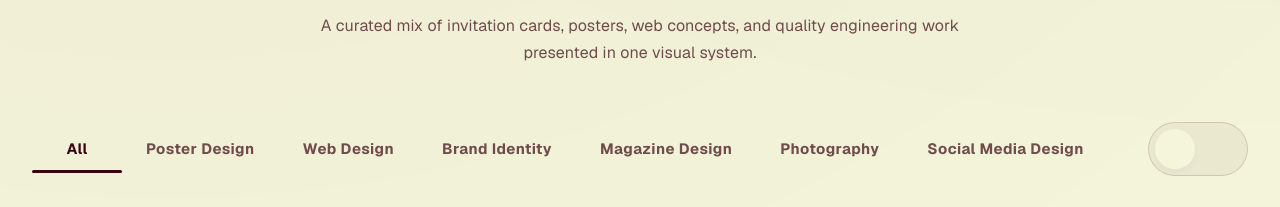
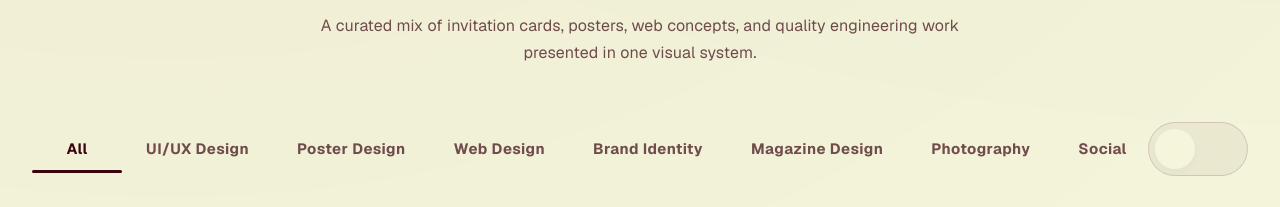
Before and after one commit to briella13/portfolio, a Next.js app: page / in a window 1280 px wide. Shown: the part 2100-2307 px from the top of the page. Built offline with nearby package versions, Linux system fonts and the light colour scheme; some icons are missing; what @mui/material-nextjs would draw is missing.

Commit message:
feat: add BusyBee project to portfolio

```diff
--- a/data/portfolio.tsx
+++ b/data/portfolio.tsx
@@ -53,6 +53,14 @@ export const featureCards: FeatureCard[] = [
 ];
 
 export const projectCards: ProjectCard[] = [
+  {
+    title: "BusyBee Task Manager",
+    category: "UI/UX Design",
+    image: "/images/projects/busybee.png",
+    description: "Desktop and mobile user interface design for BusyBee.",
+    details: "A comprehensive UI/UX design for a productivity application, featuring both desktop dashboard and mobile app layouts. The design focuses on clean task management, daily progress tracking, and intuitive user flows.",
+    tools: ["Figma"],
+  },
   {
     title: "iPhone 17 Pro Marketing",
     category: "Poster Design",
```
Also changed, not shown: public/images/projects/busybee.png (added).
